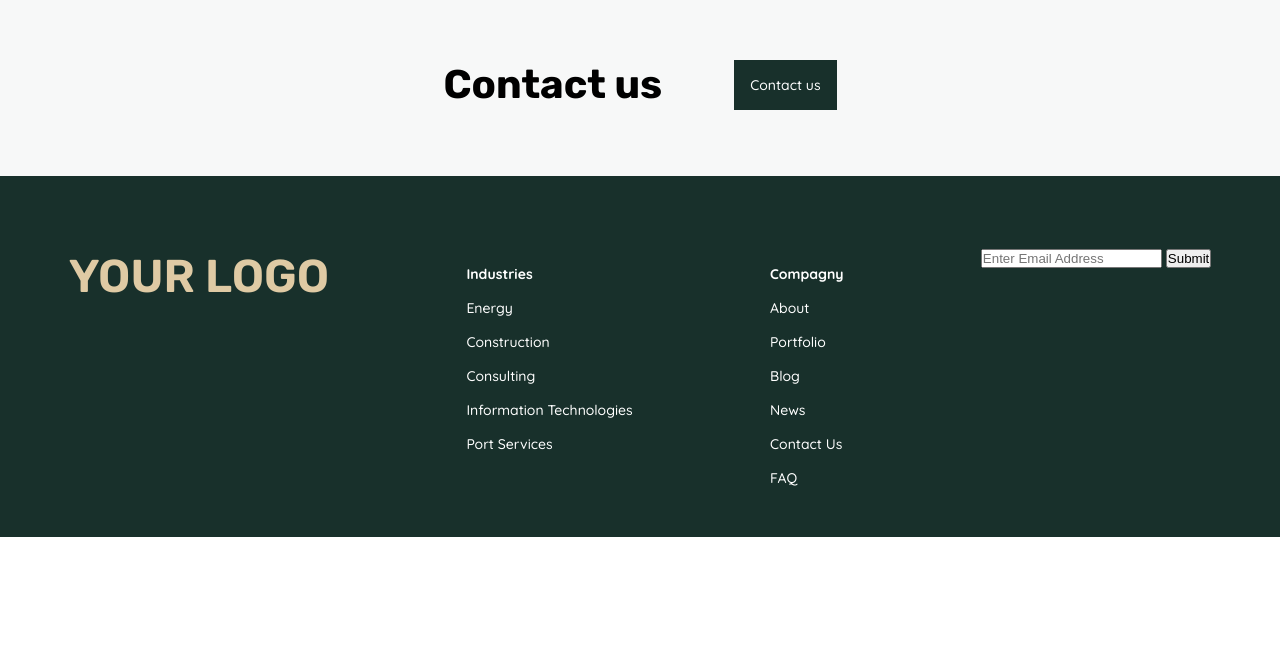
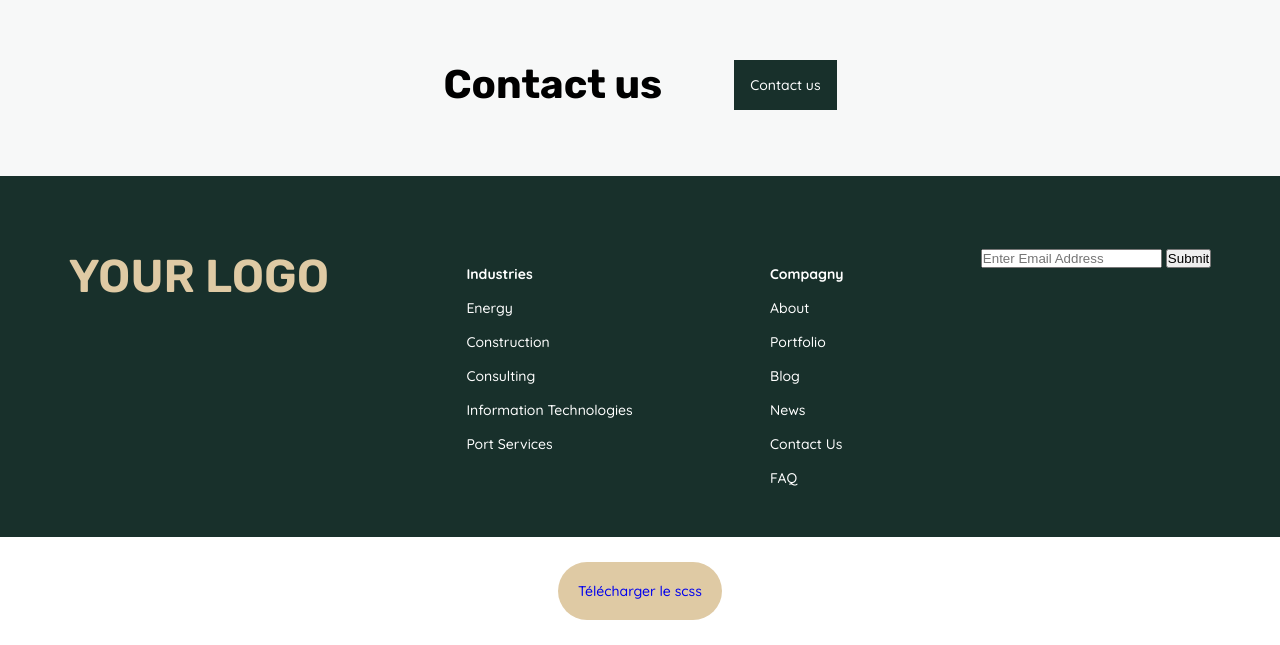
Before and after one commit to EmilienRozier/wr312d, a plain HTML site: page index.html in a window 1280 px wide. Shown: the part 4707-5352 px from the top of the page. Before the commit the page ends 5244 px from the top, so only its background shows below. Drawn offline with nearby package versions, Linux system fonts and the light colour scheme.

Commit message:
download btn

```diff
--- a/index.html
+++ b/index.html
@@ -287,13 +287,17 @@
             </ul>
         </div>
         <div class="footer_list">
-            <form action="" method="post">
-                <input type="email" name="" id="footer-email" placeholder="Enter Email Address">
+            <form action="#" method="post">
+                <input type="email" name="email" id="footer-email" placeholder="Enter Email Address">
                 <input type="button" value="Submit" id="footer-email_btn">
             </form>
             <!-- svgs -->
         </div>
     </footer>
+
+    <div id="scss">
+        <a href="./sass/styles.scss" download="styles.scss">Télécharger le scss</a>
+    </div>
 
 
     <div id="scrollTop" onclick='window.scroll({top: 0, behavior: "smooth"});'>
--- a/sass/styles.scss
+++ b/sass/styles.scss
@@ -397,7 +397,7 @@ header {
             transition: 0.3s;
 
             &:hover {
-                background: #a2a2a2;
+                background: darken(#B6B6B6, 10%);
             }
         }
     }
@@ -485,5 +485,23 @@ footer {
     h2 {
         color: $secondary-color;
     }
+}
 
+#scss {
+    display: flex;
+    margin: 25px 0;
+    justify-content: center;
+
+    a {
+        @include font-style('Quicksand', 14px, 400);
+        display: block;
+        width: max-content;
+        padding: 20px;
+        background-color: $secondary-color;
+        border-radius: 30px;
+
+        &:hover {
+            background: darken($secondary-color, 20%);
+        }
+    }
 }
```
Also changed, not shown: sass/styles.css, 1 other file.
